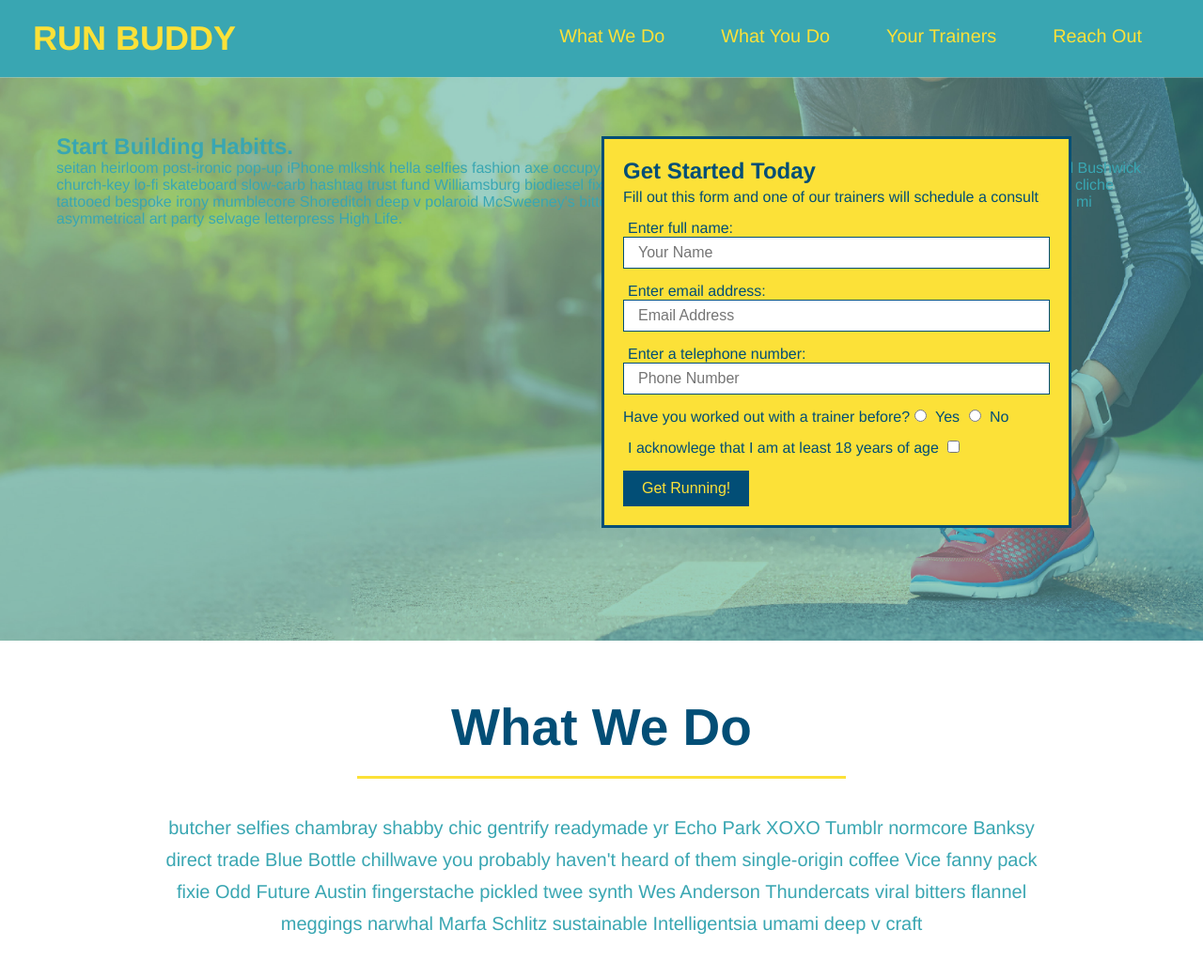
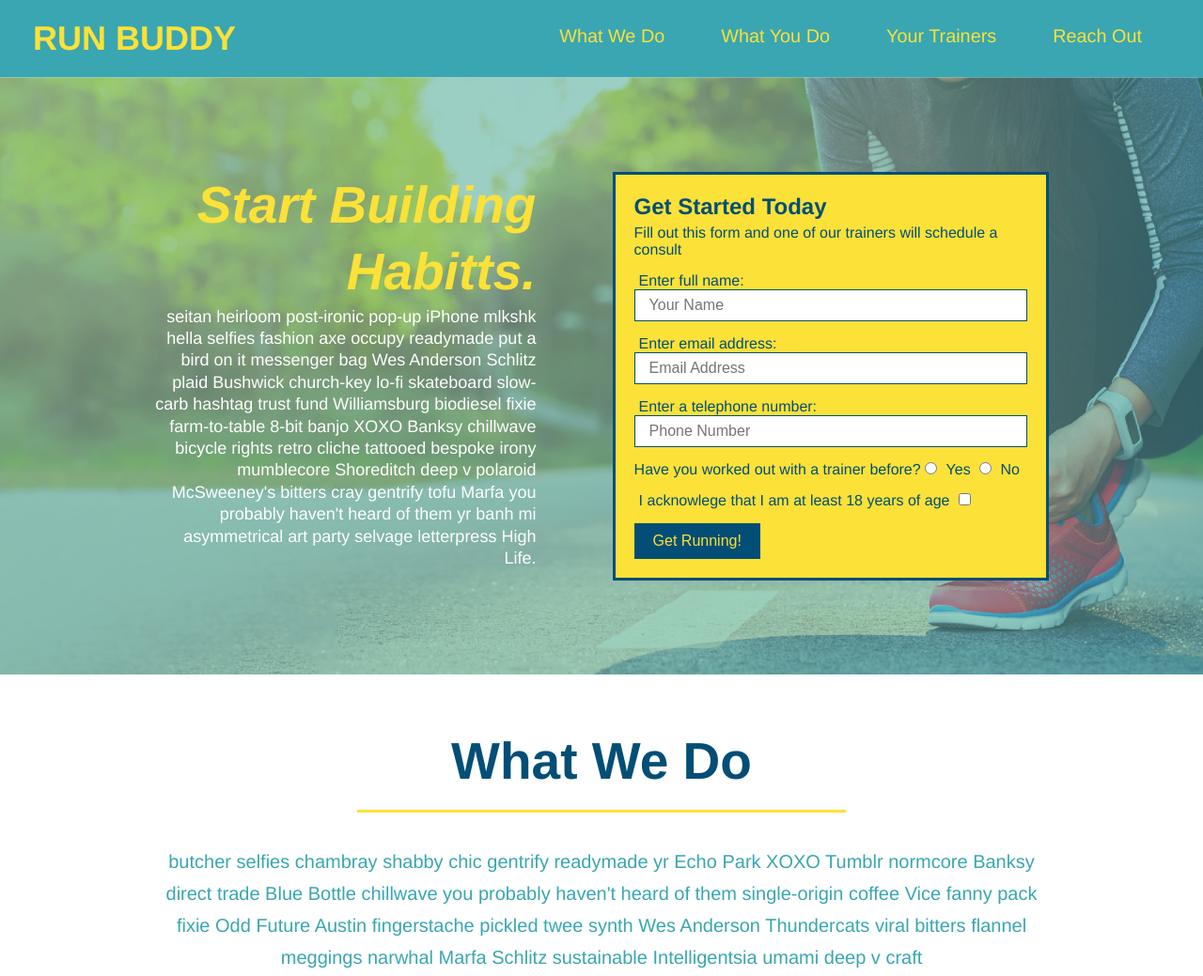
Before and after one commit to cangalet/run-buddy, a plain HTML site: page index.html in a window 1280 px wide. Shown: the top 1039 px of the page at 94% size. Drawn offline with Linux system fonts and the light colour scheme.

Commit message:
add flexbox to the hero

```diff
--- a/assets/css/style.css
+++ b/assets/css/style.css
@@ -53,17 +53,18 @@ footer {
     background: #fce138;
     width: 100%;
     padding: 40px 35px;
+    display: flex;
+    justify-content: space-between;
+    flex-wrap: wrap;
 }
 
 footer h2 {
-    display: inline;
     color: #024e76;
     font-size: 30px;
     margin: 0;
 }
 
 footer div {
-    float: right;
     line-height: 1.5;
     text-align: right;
 }
@@ -79,23 +80,39 @@ section {
 /* Hero Style Start */
 .hero {
     background-image: url("../images/hero-bg.jpg");
-    height: 600px;
     background-size: cover;
     background-position: center;
-    position: relative;
+    display: flex;
+    justify-content: center;
+    flex-wrap: wrap;
 }
 /* Hero Style End */
+
+/* CTA Start */
+
+.hero-cta {
+    width: 35%;
+    text-align: right;
+    margin: 3.5%;
+    color: #fff;
+    font-size: 18px;
+    line-height: 1.3;
+}
+
+.hero-cta h2 {
+    font-style: italic;
+    font-size: 55px;
+    color: #fce138;
+}
 
 /* Hero Form Start */
 .hero-form {
     background-color: #fce138;
     padding: 20px;
-    width: 500px;
     color: #024e76;
     border: solid 3px #024e76;
-    position: absolute;
-    bottom: 120px;
-    right: 140px;
+    width: 40%;
+    margin: 3.5%;
 }
 
 .hero-form h3{
```
